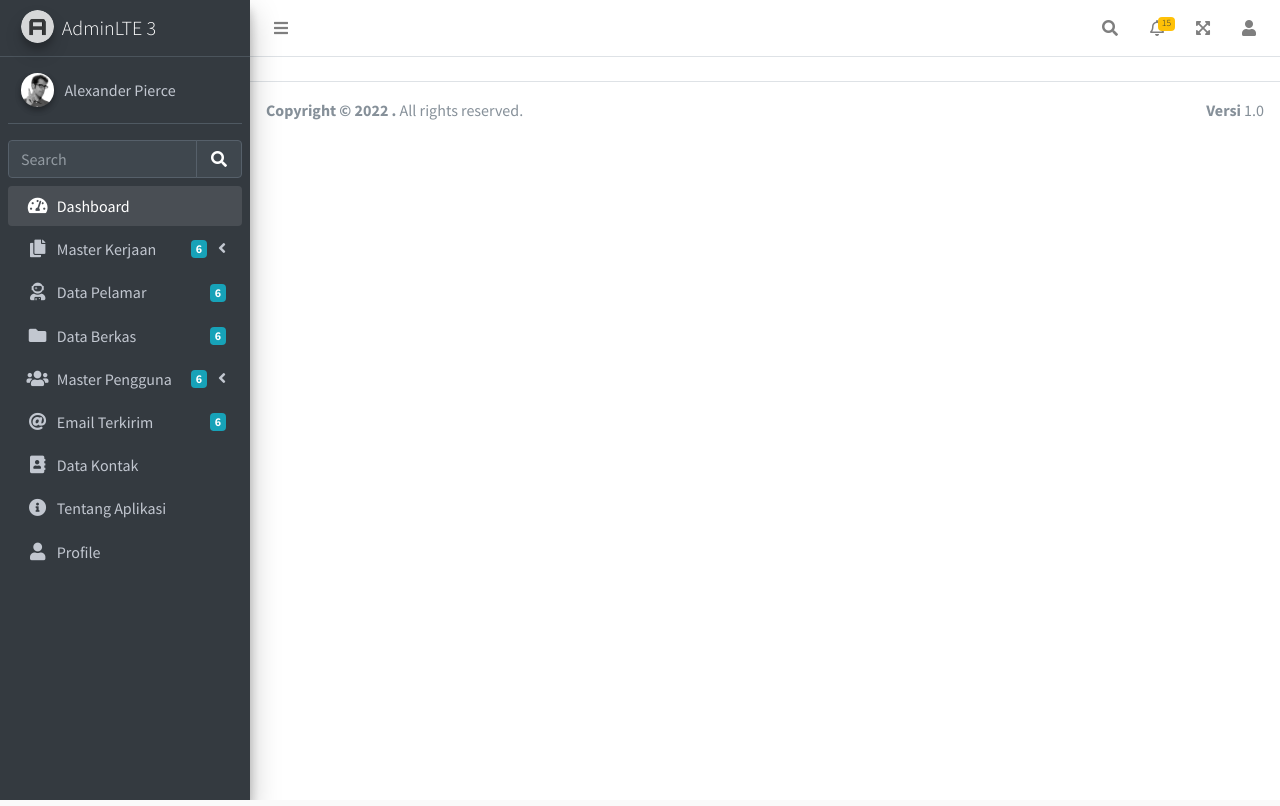
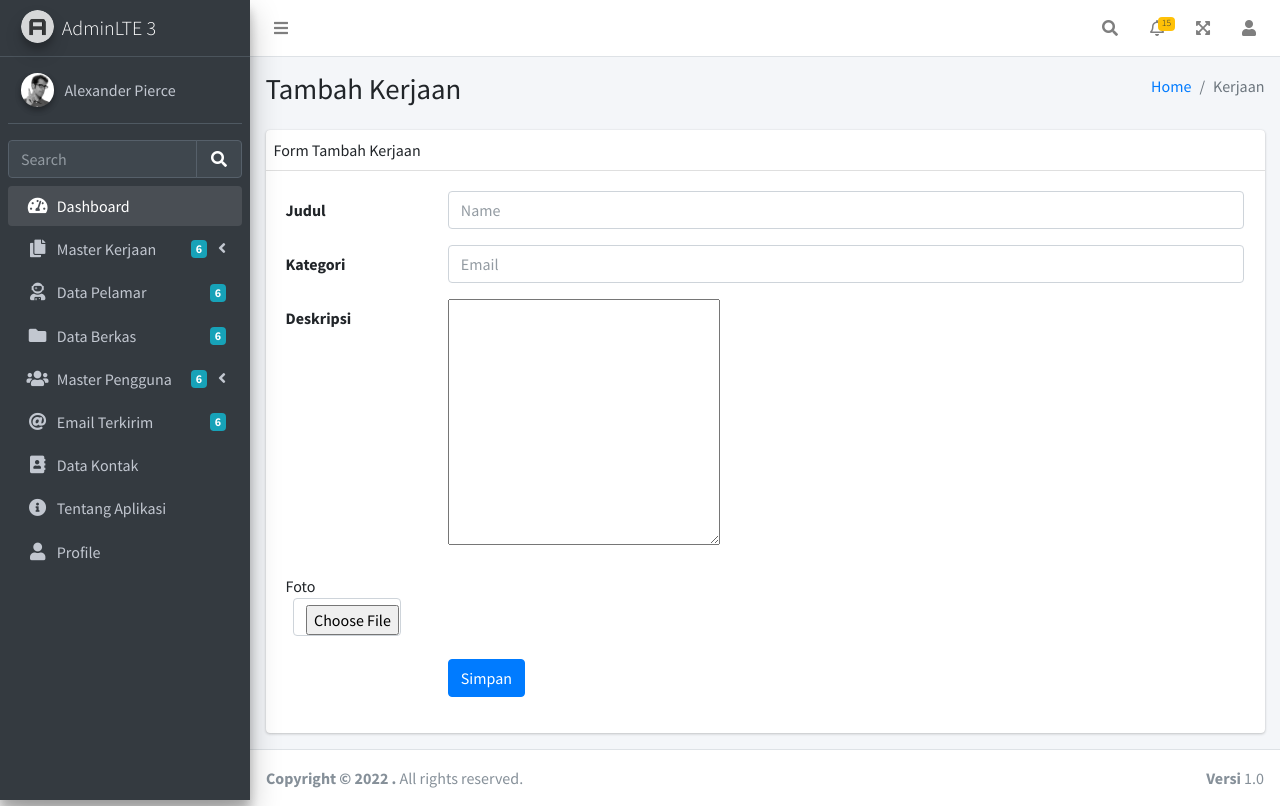
Before and after one commit to friczky/Hire-karyawan, a PHP site: page /Admin/halaman/kerjaan/tambah.php in a window 1280 px wide. Run offline with PHP 8.4, Linux system fonts and the light colour scheme; some libraries are stand-ins or nearby versions.

Commit message:
update tambah kerjaan + editor summernote

```diff
--- a/Admin/halaman/kerjaan/tambah.php
+++ b/Admin/halaman/kerjaan/tambah.php
@@ -1,12 +1,89 @@
 <?php
-
 $judul = 'Tambah Kerjaan';
 include '../../komponen/header.php';
 include '../../komponen/navbar.php';
 include '../../komponen/sidebar.php';
 ?>
 
-//content
+<!-- Content Wrapper. Contains page content -->
+<div class="content-wrapper">
+    <!-- Content Header (Page header) -->
+    <section class="content-header">
+      <div class="container-fluid">
+        <div class="row mb-2">
+          <div class="col-sm-6">
+            <h1>Tambah Kerjaan</h1>
+          </div>
+          <div class="col-sm-6">
+            <ol class="breadcrumb float-sm-right">
+              <li class="breadcrumb-item"><a href="#">Home</a></li>
+              <li class="breadcrumb-item active">Kerjaan</li>
+            </ol>
+          </div>
+        </div>
+      </div><!-- /.container-fluid -->
+    </section>
 
+    <!-- Main content -->
+    <section class="content">
+      <div class="container-fluid">
+        <div class="row">
+          <div class="col-md-12">
+            <div class="card">
+              <div class="card-header p-2">
+               Form Tambah Kerjaan
+              </div><!-- /.card-header -->
+              <div class="card-body">
+                <div class="tab-content">
+                  <div class="active tab-pane" id="activity">
 
-<?php include '../../komponen/footer.php'?>
+                  <div class="tab-pane" id="settings">
+                    <form class="form-horizontal">
+                      <div class="form-group row">
+                        <label  class="col-sm-2 col-form-label">Judul</label>
+                        <div class="col-sm-10">
+                          <input type="email" class="form-control" id="inputName" placeholder="Name">
+                        </div>
+                      </div>
+                      <div class="form-group row">
+                        <label  class="col-sm-2 col-form-label">Kategori</label>
+                        <div class="col-sm-10">
+                          <input type="email" class="form-control" id="inputEmail" placeholder="Email">
+                        </div>
+                      </div>
+                      <div class="form-group row">
+                        <label  class="col-sm-2 col-form-label">Deskripsi</label>
+                        <div class="col-sm-10">
+                          <textarea name="" id="summernote" cols="30" rows="10"></textarea>
+                        </div>
+                      </div>
+                      <div class="form-group row">
+                        <label" class="col-sm-2 col-form-label">Foto</label>
+                        <div class="col-sm-10">
+                         <input type="file" class="form-control" id="customFile">
+                        </div>
+                      </div>
+
+                      <div class="form-group row">
+                        <div class="offset-sm-2 col-sm-10">
+                          <button type="submit" class="btn btn-primary">Simpan</button>
+                        </div>
+                      </div>
+                    </form>
+                  </div>
+                  <!-- /.tab-pane -->
+                </div>
+                <!-- /.tab-content -->
+              </div><!-- /.card-body -->
+            </div>
+            <!-- /.card -->
+          </div>
+          <!-- /.col -->
+        </div>
+        <!-- /.row -->
+      </div><!-- /.container-fluid -->
+    </section>
+    <!-- /.content -->
+  </div>
+
+  <?php include '../../komponen/footer.php'?>
--- a/Admin/komponen/footer.php
+++ b/Admin/komponen/footer.php
@@ -81,6 +81,19 @@
   });
 </script>
 
+<!-- Summernote -->
+<script src="../../plugins/summernote/summernote-bs4.min.js"></script>
+<script>
+  $(function () {
+    // Summernote
+    $('#summernote').summernote()
 
+    // CodeMirror
+    CodeMirror.fromTextArea(document.getElementById("codeMirrorDemo"), {
+      mode: "htmlmixed",
+      theme: "monokai"
+    });
+  })
+</script>
 </body>
 </html>
--- a/Admin/komponen/header.php
+++ b/Admin/komponen/header.php
@@ -29,6 +29,8 @@
   <link rel="stylesheet" href="<?= admin_assets() ?>plugins/datatables-bs4/css/dataTables.bootstrap4.min.css">
   <link rel="stylesheet" href="<?= admin_assets() ?>plugins/datatables-responsive/css/responsive.bootstrap4.min.css">
   <link rel="stylesheet" href="<?= admin_assets() ?>plugins/datatables-buttons/css/buttons.bootstrap4.min.css">
+   <!-- summernote -->
+   <link rel="stylesheet" href="<?= admin_assets() ?>plugins/summernote/summernote-bs4.min.css">
 </head>
 <body class="hold-transition sidebar-mini layout-fixed">
 <div class="wrapper">
```
